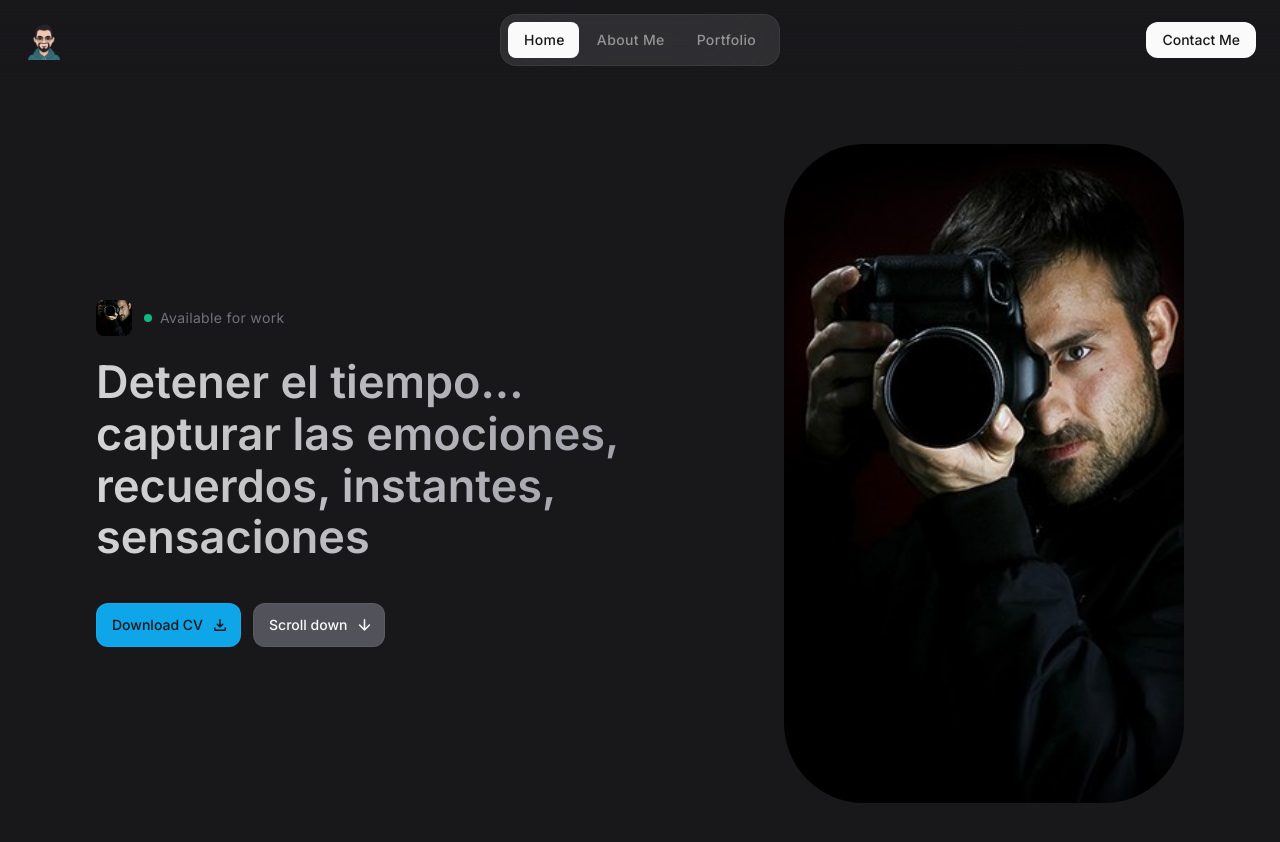
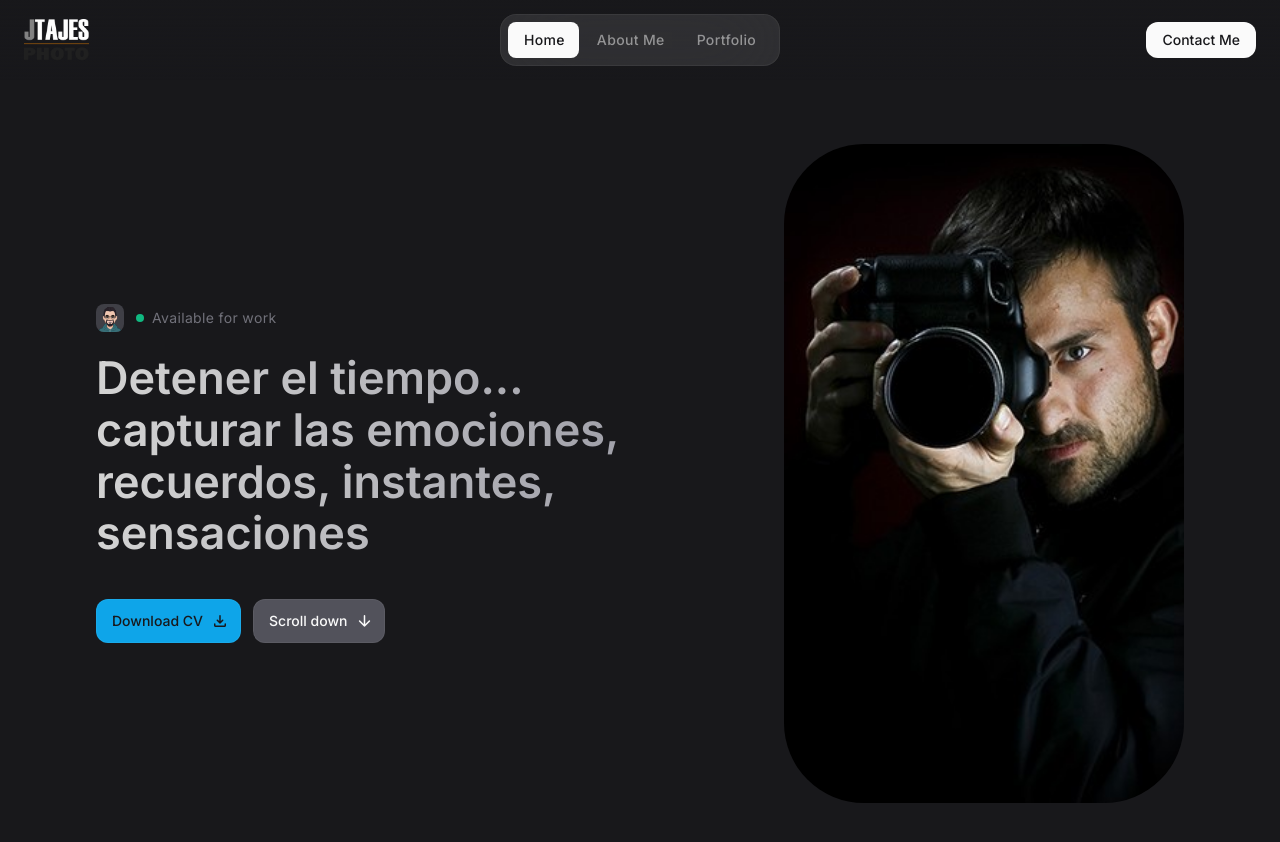
Before and after one commit to VishalThapaliya/portfolio-jonathan-tajes, a React (Vite) app: page / in a window 1280 px wide. Shown: the top 842 px of the page. Built offline with nearby package versions, Linux system fonts and the light colour scheme.

Commit message:
change logo and user avatart images

```diff
--- a/src/components/Header.jsx
+++ b/src/components/Header.jsx
@@ -22,7 +22,7 @@ const Header = () => {
             <div className="max-w-screen-2xl w-full mx-auto px-4 flex justify-between items-center md:px-6 md:grid md:grid-cols-[1fr,3fr,1fr]">
                 <h1>
                     <a href="/" className="logo">
-                        <img src="/images/logo.png" height={40} width={40} alt="Jonathan Tajes" />
+                        <img src="/images/logo.png" height={65} width={65} alt="Jonathan Tajes" />
                     </a>
                 </h1>
 
--- a/src/components/Hero.jsx
+++ b/src/components/Hero.jsx
@@ -14,13 +14,13 @@ const Hero = () => {
         <div className="container lg:grid lg:grid-cols-2 lg:gap-10 items-center">
             <div>
                 <div className="flex items-center gap-3">
-                    <figure className="img-box w-9 h-9 rounded-lg">
+                    <figure className="img-box w-7 h-7 rounded-lg">
                         <img
-                            src="/images/profile.jpg"
+                            src="/images/user_avatar.png"
                             alt="Jonathan Tajes"
                             className="img-cover"
-                            width={40}
-                            height={40}
+                            width={30}
+                            height={30}
                         />
                     </figure>
 
```
Also changed, not shown: public/images/logo.png, public/images/user_avatar.png (added).
